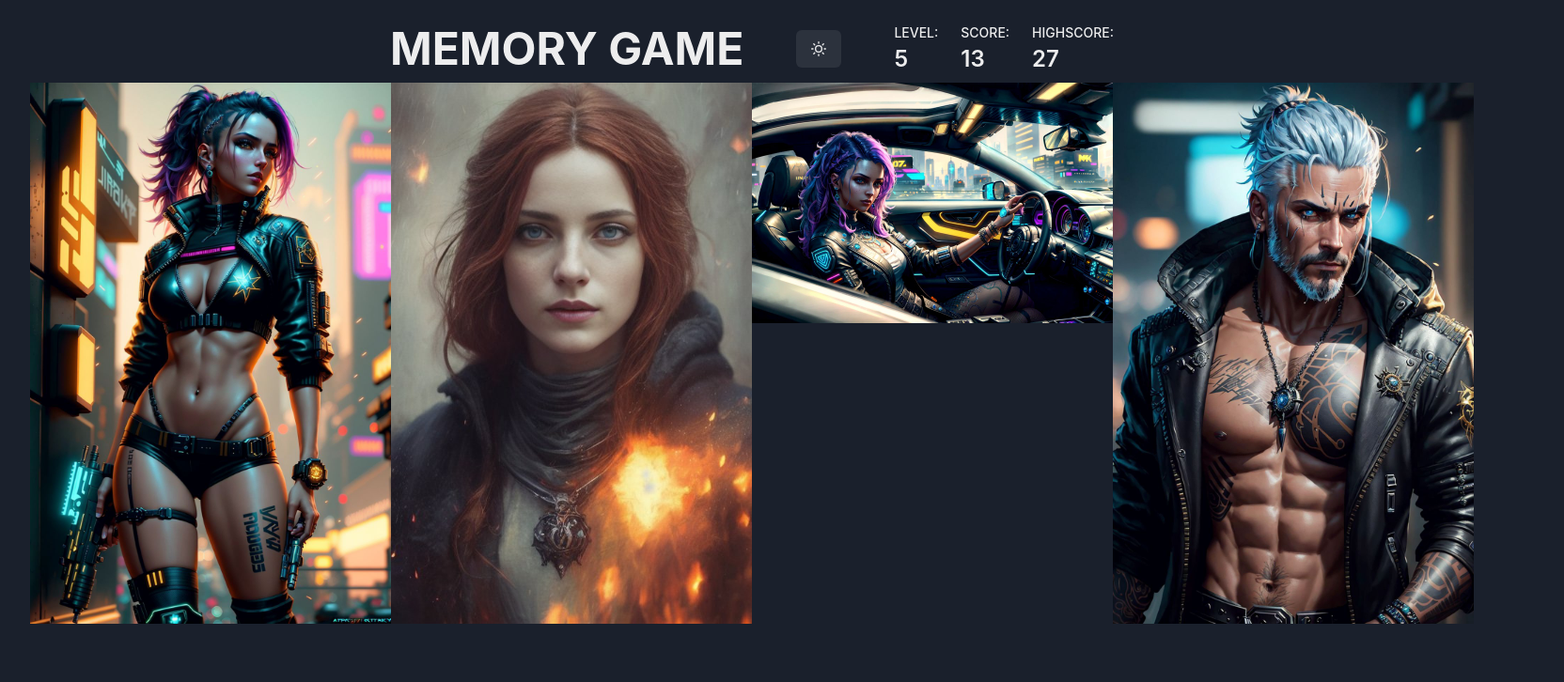
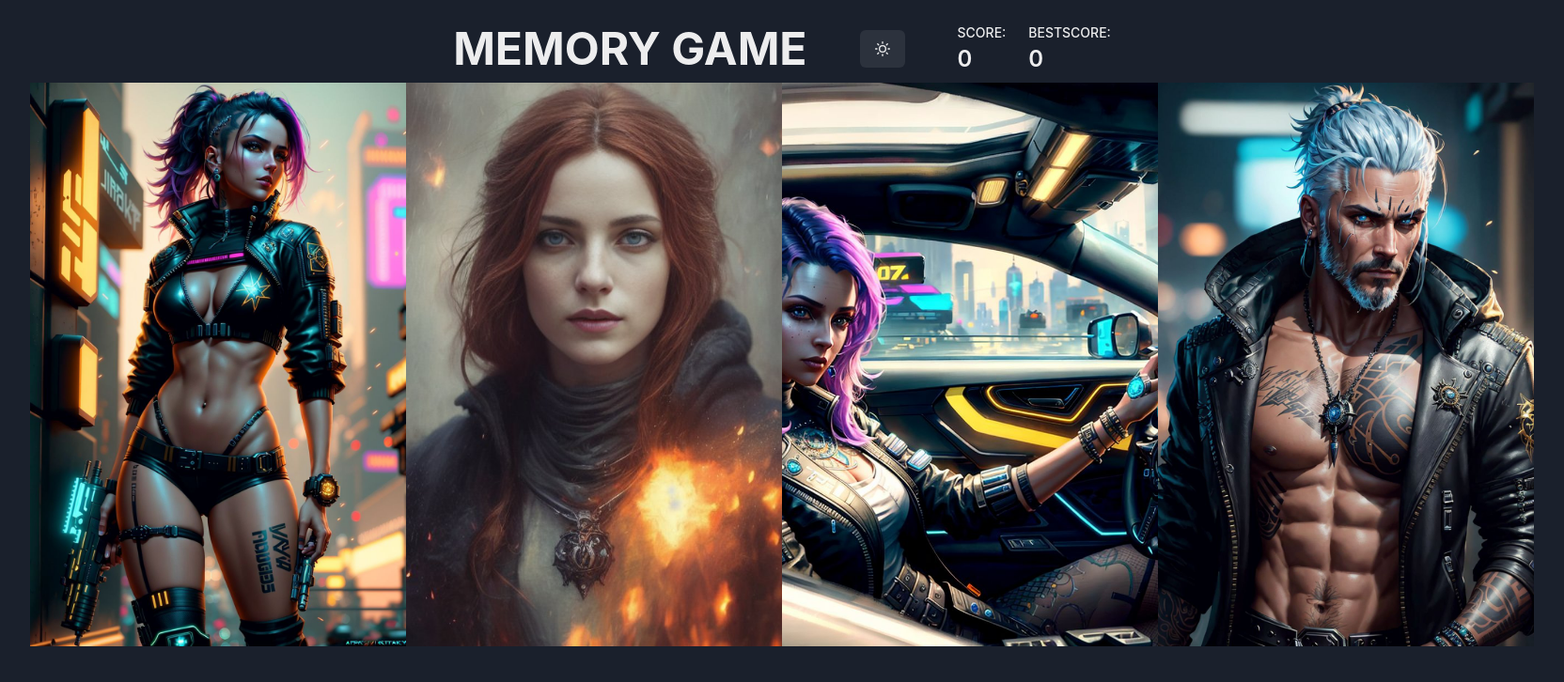
Before and after one commit to aScHEABL/memory-card-project, a React (Create React App) app: page / in a window 1280 px wide. Shown: the top 726 px of the page at 94% size, 1664 px wide, since content can reach past the window. Built offline with nearby package versions, Linux system fonts and the light colour scheme.

Commit message:
update: game logics complete

```diff
--- a/src/GameContext.js
+++ b/src/GameContext.js
@@ -0,0 +1,24 @@
+import React, { createContext, useState } from "react";
+
+export const GameContext = createContext();
+
+export const GameProvider = ({ children }) => {
+    const [images, setImages] = useState([]);
+    const [score, setScore] = useState(0);
+    const [bestScore, setBestScore] = useState(0);
+
+    const contextvalue = {
+        images,
+        setImages,
+        score,
+        setScore,
+        bestScore,
+        setBestScore,
+    }
+
+    return (
+        <GameContext.Provider value={contextvalue}>
+            {children}
+        </GameContext.Provider>
+    )
+}
--- a/src/components/Header.js
+++ b/src/components/Header.js
@@ -1,10 +1,12 @@
-import React from "react";
+import React, { useContext } from "react";
 import { useColorMode } from "@chakra-ui/react";
 import { Flex, Heading, Stat, StatGroup, StatLabel, StatNumber, Box, Button } from "@chakra-ui/react";
 import { MoonIcon, SunIcon } from '@chakra-ui/icons';
+import { GameContext } from "../GameContext";
 
 function Header() {
     const { colorMode, toggleColorMode } = useColorMode();
+    const { score, bestScore } = useContext(GameContext);
 
     return (
             <Flex as='header' maxW='120ch' justify='center' alignItems='center' gap={10}>
@@ -14,22 +16,22 @@ function Header() {
                     {colorMode === "dark" ? <SunIcon /> : <MoonIcon />}
                 </Button>
                 <Flex gap={6}>
-                    <StatGroup>
+                    {/* <StatGroup>
                         <Stat>
                             <StatLabel>LEVEL: </StatLabel>
                             <StatNumber>5</StatNumber>
                         </Stat>
-                    </StatGroup>
+                    </StatGroup> */}
                     <StatGroup>
                         <Stat>
                             <StatLabel>SCORE: </StatLabel>
-                            <StatNumber>13</StatNumber>
+                            <StatNumber>{score}</StatNumber>
                         </Stat>
                     </StatGroup>
                     <StatGroup>
                         <Stat>
-                            <StatLabel>HIGHSCORE: </StatLabel>
-                            <StatNumber>27</StatNumber>
+                            <StatLabel>BESTSCORE: </StatLabel>
+                            <StatNumber>{bestScore}</StatNumber>
                         </Stat>
                     </StatGroup>
                 </Flex>
--- a/src/components/Main.js
+++ b/src/components/Main.js
@@ -1,10 +1,12 @@
-import React, { useState, useEffect } from 'react';
+import React, { useState, useEffect, useContext } from 'react';
 import _ from 'lodash-es';
 import { Container, Flex, Image, Box } from '@chakra-ui/react';
 import { v4 as uuidv4 } from 'uuid';
+import { GameContext } from '../GameContext';
 
 const Main = () => {
-  const [images, setImages] = useState([]);
+  // const [images, setImages] = useState([]);
+  const { images, setImages, score, setScore, bestScore, setBestScore } = useContext(GameContext);
   const [renderedImages, setRenderedImages] = useState([]);
 
   useEffect(() => {
@@ -34,11 +36,23 @@ const Main = () => {
     setRenderedImages(randomImages);
   };
 
+  const resetGame = () => {
+    if (score > bestScore) setBestScore(score);
+    const resetImages = images.map((image) => ({ ...image, checked: false }));
+    setImages(resetImages);
+    setScore(0);
+  };
+
   const handleImageClick = (id) => {
-    const updatedImages = images.map((image) =>
-      image.id === id ? { ...image, checked: true } : image
-    );
-    setImages(updatedImages);
+    const clickedImage = images.find((image) => image.id === id);
+    if (clickedImage.checked) resetGame();
+    else {
+      const updatedImages = images.map((image) =>
+        image.id === id ? { ...image, checked: true } : image
+      )
+      setImages(updatedImages);
+      setScore((prevScore) => prevScore + 1);
+    }
   };
 
   useEffect(() => {
@@ -51,8 +65,10 @@ const Main = () => {
     <Container as="main" maxW="180ch" centerContent>
       <Flex wrap="nowrap" justify="center" alignItems="center">
         {renderedImages.map((item) => (
-          <Box key={item.id} boxSize="sm">
+          <Box key={item.id} w='400px' h='600px'>
             <Image
+              w='100%'
+              h='100%'
               objectFit="cover"
               src={item.src}
               style={{ cursor: 'pointer' }}
--- a/src/index.js
+++ b/src/index.js
@@ -4,15 +4,18 @@ import App from './App';
 import { ChakraProvider, ColorModeScript } from '@chakra-ui/react'
 import { HashRouter } from 'react-router-dom';
 import theme from "./theme";
+import { GameProvider } from './GameContext';
 
 const root = ReactDOM.createRoot(document.getElementById('root'));
 root.render(
   <StrictMode>
+    <GameProvider>
       <HashRouter>
         <ChakraProvider theme={theme}>
           <ColorModeScript initialColorMode={theme.config.initialColorMode} />
           <App />
         </ChakraProvider>
       </HashRouter>
+    </GameProvider>
   </StrictMode>
 );
```
Lines whose indentation alone changed are shown as unchanged.
